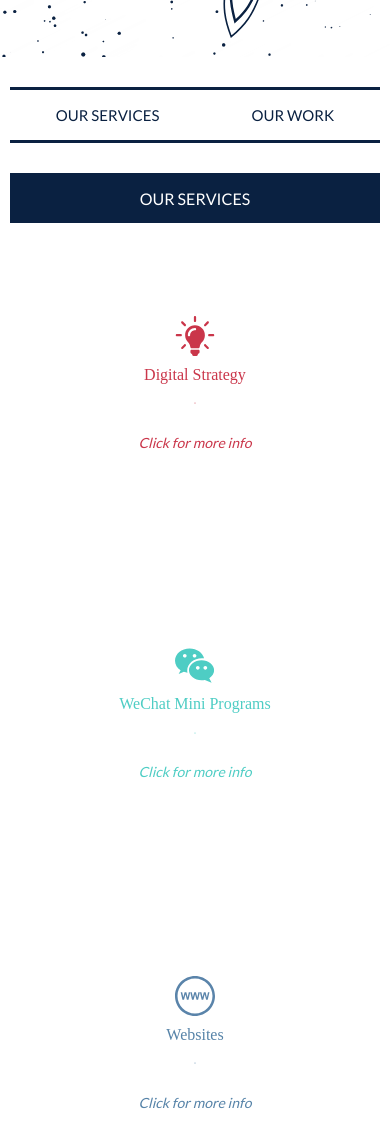
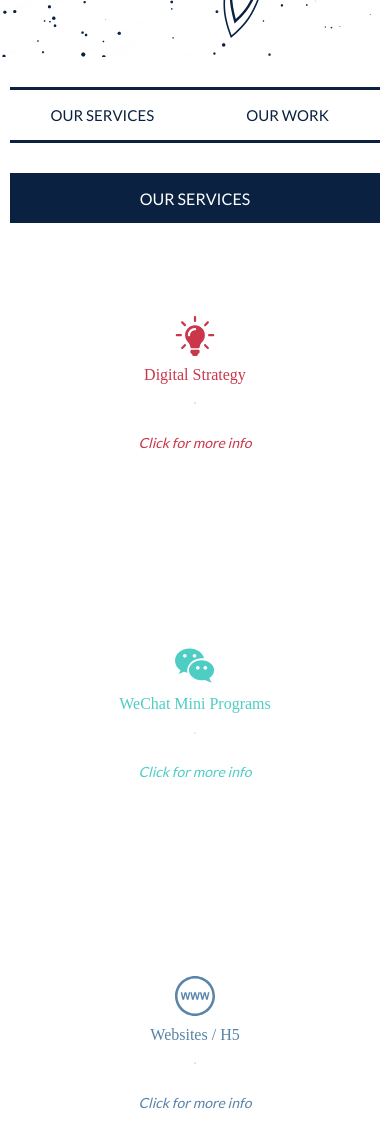
Before and after one commit to smithavt14/zima-digital-landing, a Jekyll site: the page built from index.html, in a window 390 px wide. Shown: the part 751-1880 px from the top of the page. Built offline with Jekyll 4.4.1, drawn with Linux system fonts in a browser that asks for light colours.

Commit message:
Added content to the services and work sections

```diff
--- a/_sass/footer.scss
+++ b/_sass/footer.scss
@@ -35,9 +35,38 @@
 .footer_bottom-container {
   height: 75px;
   color: white;
-  text-align: left;
   width: 95%;
   display: flex;
   align-items: center;
   font-family: Lato Light;
 }
+
+@media screen and (max-width: 800px) {
+  .footer_top-container {
+    height: unset;
+    flex-direction: column;
+  }
+
+  .footer_wrapper {
+    height: unset;
+  }
+
+  .footer_top-container-left {
+    font-size: 70px;
+    width: 100%;
+    text-align: center;
+    margin: 30px 0;
+  }
+
+  .footer_top-container-right {
+    width: 50%;
+    max-width: 200px;
+    height: auto;
+    max-height: 200px;
+    margin: 30px 0
+  }
+
+  .footer_bottom-container {
+    justify-content: center;
+  }
+}
--- a/_sass/information.scss
+++ b/_sass/information.scss
@@ -98,6 +98,7 @@
   position: absolute;
   top: 50%;
   left: 50%;
+  width: 80%;
   transform: translateX(-50%) translateY(-50%);
   color: white;
   font-family: Lato-Regular;
@@ -319,3 +320,16 @@
     transform: translateX(-50%);
   }
 }
+
+
+@media screen and (max-width: 800px) {
+  .services_expand-description {
+    width: 95%;
+  }
+
+  .services_container {
+    height: 50vh;
+    max-height: 300px;
+  }
+
+}
--- a/_sass/main.scss
+++ b/_sass/main.scss
@@ -28,10 +28,22 @@
   display: flex;
   justify-content: space-around;
   align-items: center;
+  cursor: pointer;
 }
 
 .lower-navigation_tab {
+  height: 100%;
+  width: 50%;
+  display: flex;
+  justify-content: center;
+  align-items: center;
   font-family: Lato-Regular;
   font-size: 15px;
   color: $oxford-blue;
+  cursor: pointer;
+  // &:hover {
+  //   background: $oxford-blue;
+  //   color: white;
+  //   transition: linear .5s;
+  // }
 }
--- a/assets/js/navigation.js
+++ b/assets/js/navigation.js
@@ -1,6 +1,17 @@
+// DOM variables
+
 const navigation = document.querySelector('.navigation_wrapper')
 const logo = document.querySelector('.navigation_zima-digital')
+const services = document.getElementById('services-tab')
+const work = document.getElementById('work-tab')
+const servicesBanner = document.querySelector('.services_banner')
+const workBanner = document.querySelector('.work_banner')
 
+// client rect variables
+let servicesRect = servicesBanner.getBoundingClientRect()
+let workRect = workBanner.getBoundingClientRect()
+
+// Event Listeners
 window.addEventListener('scroll', function(e) {
   if (window.pageYOffset > window.innerHeight - 160) {
     navigation.classList.add('navigation_wrapper-white')
@@ -12,3 +23,11 @@
 logo.addEventListener('click', function(e) {
   window.scroll(0,0)
 })
+
+services.addEventListener('click', function(e) {
+  window.scroll(0, servicesRect.top - 100)
+})
+
+work.addEventListener('click', function(e) {
+  window.scroll(0, workRect.top - 100)
+})
--- a/index.html
+++ b/index.html
@@ -12,8 +12,8 @@
 </div>
 
 <div class="lower-navigation_wrapper">
-  <div class="lower-navigation_tab">OUR SERVICES</div>
-  <div class="lower-navigation_tab">OUR WORK</div>
+  <div class="lower-navigation_tab" id="services-tab">OUR SERVICES</div>
+  <div class="lower-navigation_tab" id="work-tab">OUR WORK</div>
 </div>
 
 <!-- Information Banner -->
```
Also changed, not shown: _data/services.yml (+6 -6 lines), 3 other files.
